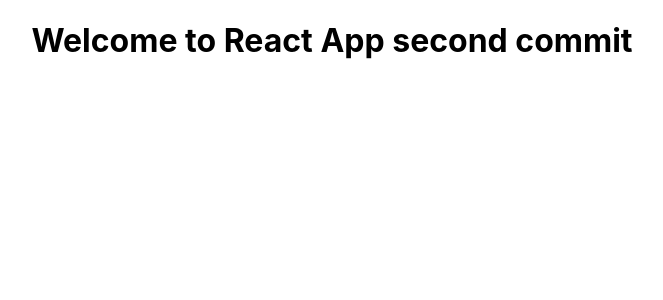
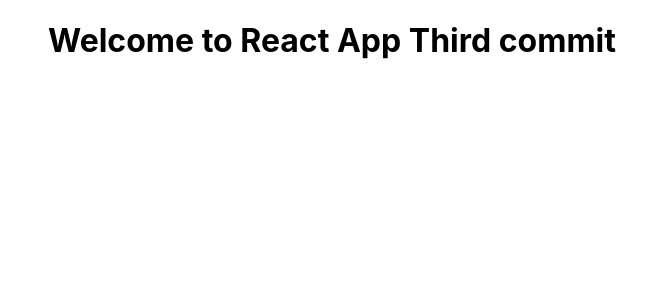
Before and after one commit to eazhumalaipwc/react_git_to_azure, a React (Create React App) app: page / in a window 1280 px wide. Shown: the top 300 px of the page, without its empty margins (308-971 px from the left). Built offline with nearby package versions, Linux system fonts and the light colour scheme.

Commit message:
changed build variables

```diff
--- a/package.json
+++ b/package.json
@@ -13,9 +13,8 @@
   },
   "scripts": {
     "start": "react-scripts start",
-    "build": "react-scripts build",
+    "build": "CI= react-scripts build",
     "test": "react-scripts test",
-    "CI": "react-scripts build",
     "eject": "react-scripts eject"
   },
   "eslintConfig": {
--- a/src/App.js
+++ b/src/App.js
@@ -4,7 +4,7 @@
 function App() {
   return (
     <div className="App">
-      <h1>Welcome to React App second commit</h1>
+      <h1>Welcome to React App Third commit</h1>
     </div>
   );
 }
```
